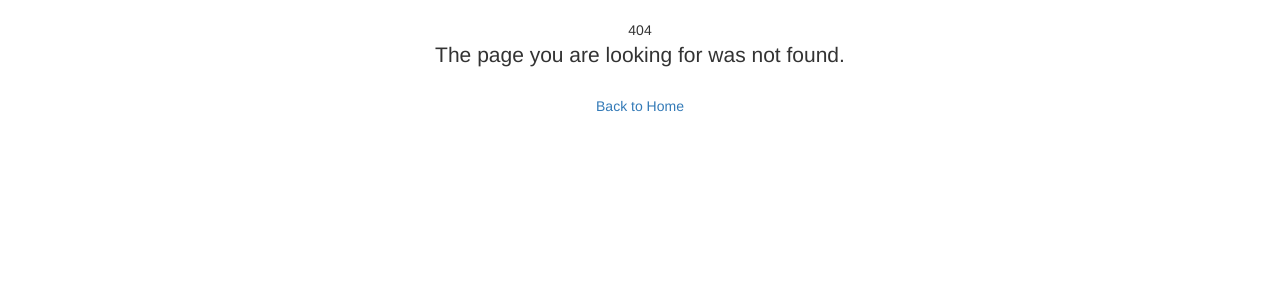
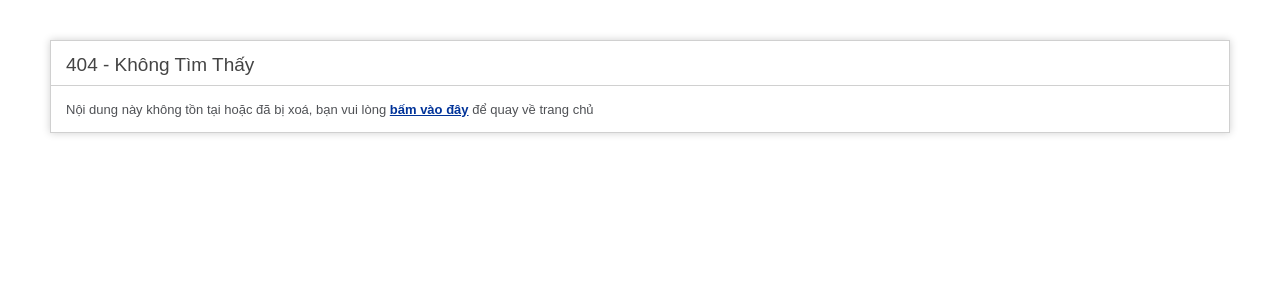
Before and after one commit to hieuvuonghoang/phpmvc_project_story, a PHP site: page /projectstory/routes.php in a window 1280 px wide. Shown: the top 300 px of the page. Run offline with PHP 8.4, Linux system fonts and the light colour scheme; data that the repository does not hold is empty.

Commit message:
Test Commit
Test Commit

```diff
--- a/views/home/error.php
+++ b/views/home/error.php
@@ -1,32 +1,71 @@
-<DOCTYPE html>
-  <html lang="vi">
+<html lang="en">
 
-  <head>
-    <meta charset="utf-8">
-    <meta http-equiv="X-UA-Compatible" content="IE=edge">
-    <meta content="width=device-width, initial-scale=1, maximum-scale=1, user-scalable=no" name="viewport">
-    <title><?= @$data['title'] ?></title>
-    <link rel="stylesheet" type="text/css" href="http://localhost:8080/projectstory/assets/stylesheets/bootstrap.min.css">
-    <link rel="stylesheet" type="text/css" href="http://localhost:8080/projectstory/assets/stylesheets/site.css">
-  </head>
+<head>
+  <meta charset="utf-8">
+  <title>404 - Không Tìm Thấy</title>
+  <style type="text/css">
+    ::selection {
+      background-color: #E13300;
+      color: white;
+    }
 
-  <body>
+    ::-moz-selection {
+      background-color: #E13300;
+      color: white;
+    }
 
-    <div class="page-wrap d-flex flex-row align-items-center">
-      <div class="container">
-        <div class="row justify-content-center">
-          <div class="col-md-12 text-center">
-            <span class="display-1 d-block">404</span>
-            <div class="mb-4 lead">The page you are looking for was not found.</div>
-            <a href="http://localhost:8080/projectstory/" class="btn btn-link">Back to Home</a>
-          </div>
-        </div>
-      </div>
-    </div>
+    body {
+      background-color: #fff;
+      margin: 40px;
+      font: 13px/20px normal Helvetica, Arial, sans-serif;
+      color: #4F5155;
+    }
 
-    <script src="http://localhost:8080/projectstory/assets/javascripts/jquery-1.10.2.min.js"></script>
-    <script src="http://localhost:8080/projectstory/assets/javascripts/bootstrap.min.js"></script>
+    a {
+      color: #003399;
+      background-color: transparent;
+      font-weight: normal;
+    }
 
-  </body>
+    h1 {
+      color: #444;
+      background-color: transparent;
+      border-bottom: 1px solid #D0D0D0;
+      font-size: 19px;
+      font-weight: normal;
+      margin: 0 0 14px 0;
+      padding: 14px 15px 10px 15px;
+    }
 
-  </html>
+    code {
+      font-family: Consolas, Monaco, Courier New, Courier, monospace;
+      font-size: 12px;
+      background-color: #f9f9f9;
+      border: 1px solid #D0D0D0;
+      color: #002166;
+      display: block;
+      margin: 14px 0 14px 0;
+      padding: 12px 10px 12px 10px;
+    }
+
+    #container {
+      margin: 10px;
+      border: 1px solid #D0D0D0;
+      box-shadow: 0 0 8px #D0D0D0;
+    }
+
+    p {
+      margin: 12px 15px 12px 15px;
+    }
+  </style>
+</head>
+
+<body>
+  <div id="container">
+    <h1>404 - Không Tìm Thấy</h1>
+    <p>Nội dung này không tồn tại hoặc đã bị xoá, bạn vui lòng <a href="http://localhost:8080/phpmvc_project_story/"><b>bấm vào đây</b></a> để quay về trang chủ</p>
+  </div>
+
+</body>
+
+</html>
--- a/views/home/index.php
+++ b/views/home/index.php
@@ -21,6 +21,6 @@ $theLoais = $data['DSTheLoai'];
         ?>
     </ul>
     <p class="text-center" style="padding-top: 20px;">
-        <a class="btn btn-lg btn-success btn-home" href="https://sachvui.com/the-loai/tat-ca.html" role="button"> Tất Cả Sách</a>
+        <a class="btn btn-lg btn-success btn-home" href="http://localhost:8080/phpmvc_project_story/index.php?controller=home&action=theLoai" role="button"> Tất Cả Sách</a>
     </p>
 </div>
```
